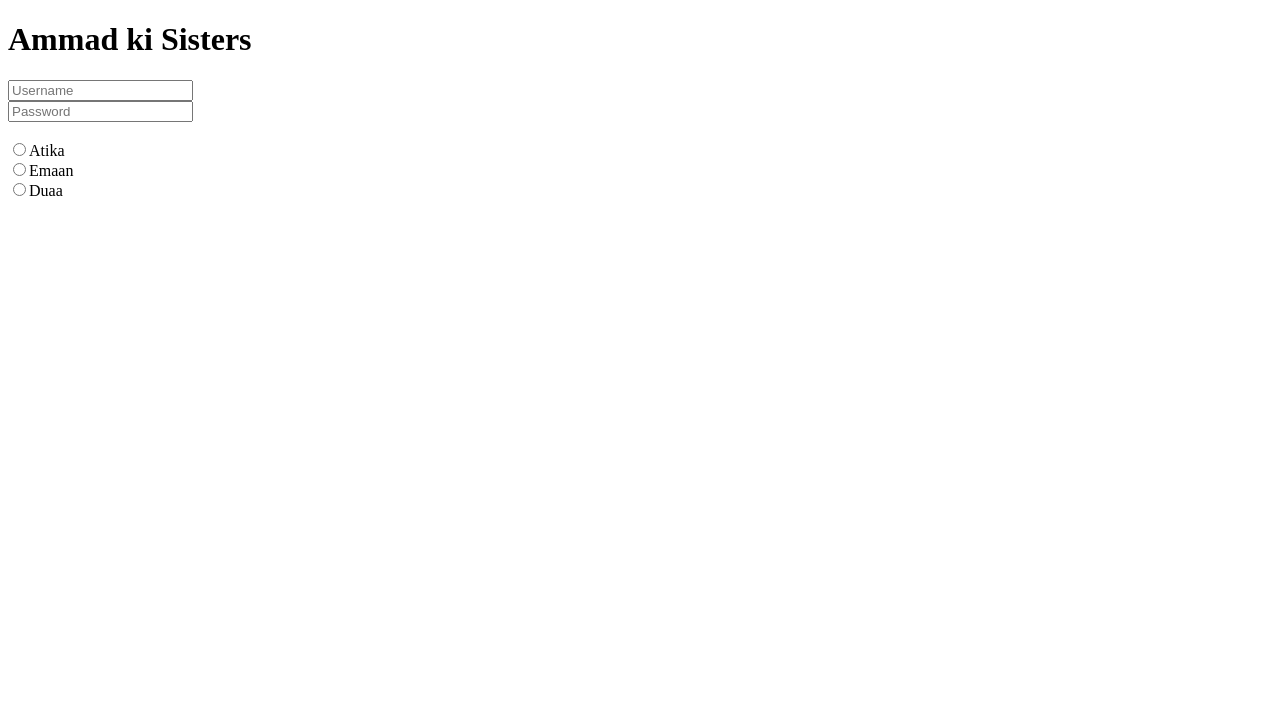
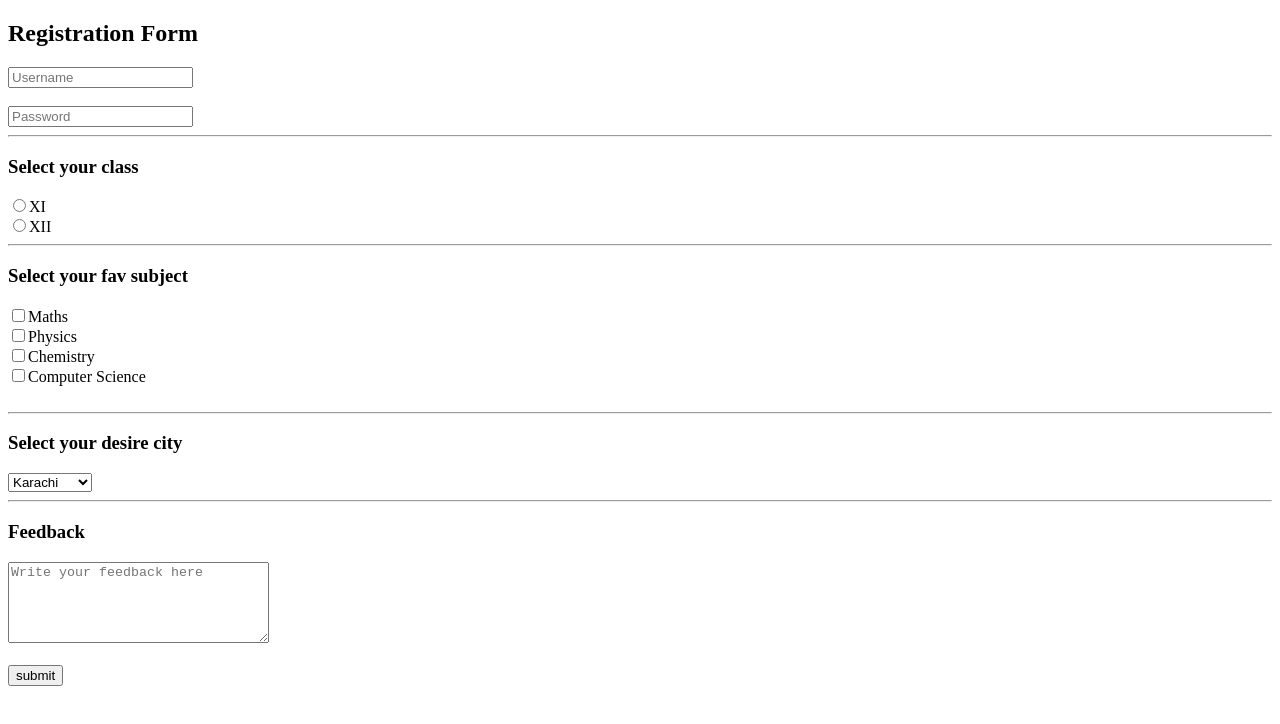
Before and after one commit to ammadsaleem15/Apna-College, a plain HTML site: page HTML/Level 4/index.html in a window 1280 px wide. Drawn offline with Linux system fonts and the light colour scheme.

Commit message:
Apna-College

```diff
--- a/HTML/Level 4/index.html
+++ b/HTML/Level 4/index.html
@@ -1,6 +1,5 @@
 <!DOCTYPE html>
 <html lang="en">
-
   <head>
     <meta charset="UTF-8" />
     <meta name="viewport" content="width=device-width, initial-scale=1.0" />
@@ -9,7 +8,7 @@
 
   <body>
     <header>
-        <h1>Ammad ki Sisters</h1>
+      <h2>Registration Form</h2>
     </header>
 
     <main>
@@ -57,27 +56,83 @@
       <form action="action.php">
         <!-- Form Element - Input -->
         <input type="text" placeholder="Username" />
-            <br>
+        <br />
+        <br />
         <input type="password" placeholder="Password" />
-            <br>
-            <br>
+        <br />
+        <hr />
 
         <!-- Label and Radio -->
-            <label for="sis1">
-                <input type="radio" class="Atika" name="sisters" id="sis1" />Atika
+        <h3>Select your class</h3>
+        <label for="11">
+          <input type="radio" class="XI" name="class" id="11" />XI
         </label>
-            <br>
-            <label for="sis2">
-                <input type="radio" class="Emaan" name="sisters" id="sis2" />Emaan
+        <br />
+        <label for="12">
+          <input type="radio" class="XII" name="class" id="12" />XII
         </label>
-            <br>
-            <label for="sis3">
-                <input type="radio" class="Duaa" name="sisters" id="sis3" />Duaa
+        <br />
+        <hr />
+        <!-- Class and id -->
+        <div id="id1" class="group1"></div>
+        <div id="id2" class="group1"></div>
+
+        <!-- Checkbox -->
+        <h3>Select your fav subject</h3>
+        <label for="Maths">
+          <input type="checkbox" class="Maths" name="subject" id="1" />Maths
         </label>
+        <br />
+        <label for="Physics">
+          <input type="checkbox" class="Physics" name="subject" id="2" />Physics
+        </label>
+        <br />
+        <label for="Chemistry">
+          <input
+            type="checkbox"
+            class="Chemistry"
+            name="subject"
+            id="3"
+          />Chemistry
+        </label>
+        <br />
+        <label for="Computer Science">
+          <input
+            type="checkbox"
+            class="Computer Science"
+            name="subject"
+            id="4"
+          />Computer Science
+        </label>
+        <br />
+        <br />
+        <hr />
+
+        <!-- Select -->
+        <h3>Select your desire city</h3>
+        <select name="city">
+          <option value="Karachi">Karachi</option>
+          <option value="Lahore">Lahore</option>
+          <option value="Peshawar">Peshawar</option>
+          <option value="Islamabad">Islamabad</option>
+        </select>
+        <hr />
+
+        <!-- Textarea -->
+        <h3>Feedback</h3>
+        <textarea
+          name="feedback"
+          id="fd"
+          cols="30"
+          rows="5"
+          placeholder="Write your feedback here"
+        ></textarea>
+        <br />
+        <br />
+
+        <!-- Submit -->
+        <input type="submit" value="submit" />
       </form>
-
-
     </main>
   </body>
-
 </html>
```
Lines whose indentation alone changed are shown as unchanged.
